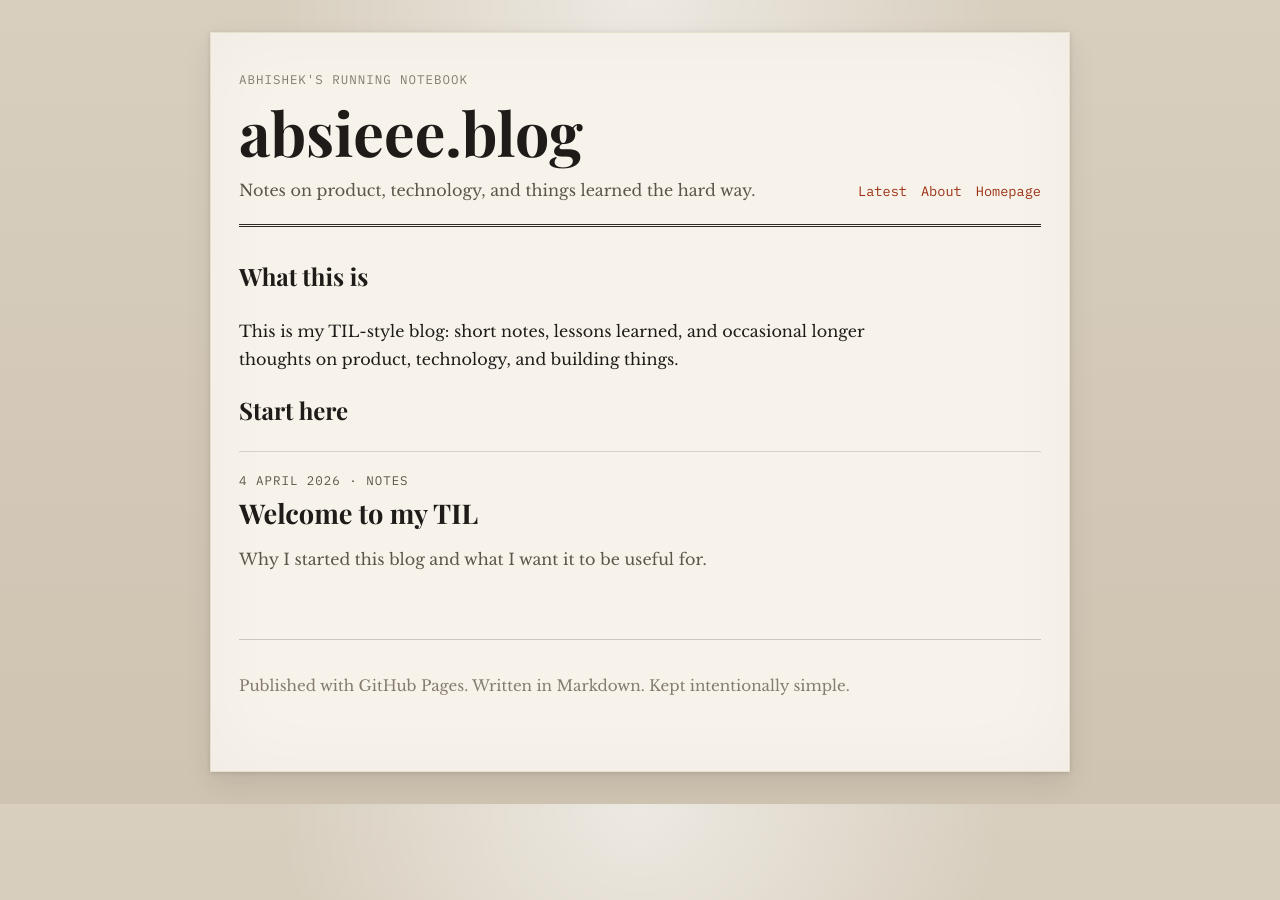
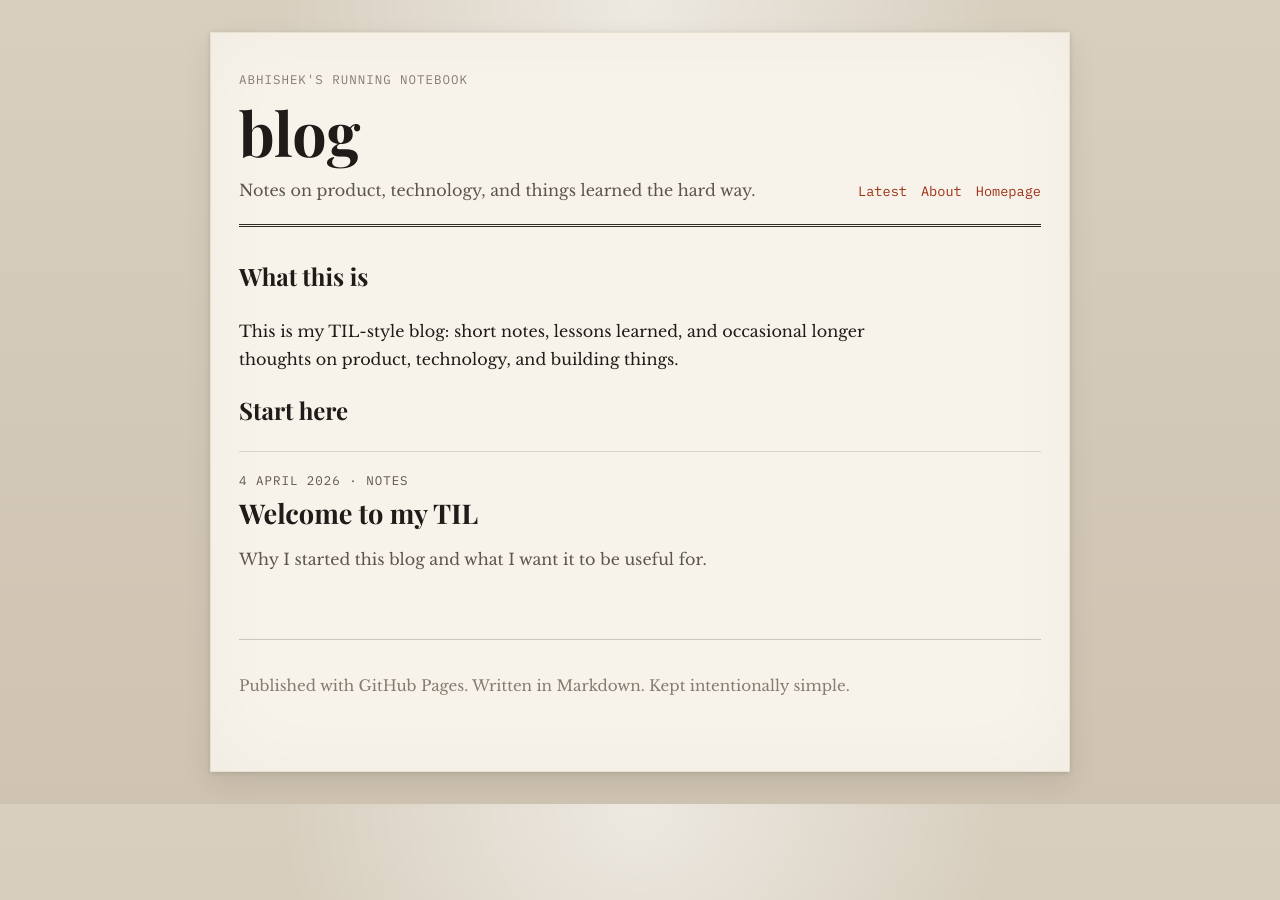
Before and after one commit to absieee/blog, a Jekyll site: the page built from index.md, in a window 1280 px wide. Built offline with Jekyll 4.4.1, drawn with Linux system fonts in a browser that asks for light colours.

Commit message:
Rename blog path to /blog

```diff
--- a/_config.yml
+++ b/_config.yml
@@ -1,7 +1,7 @@
-title: absieee.blog
+title: blog
 description: Notes on product, technology, and things learned the hard way.
 url: https://absieee.github.io
-baseurl: /absieee.blog
+baseurl: /blog
 markdown: kramdown
 permalink: /:categories/:title/
 timezone: Europe/London
```
Also changed, not shown: README.md.
